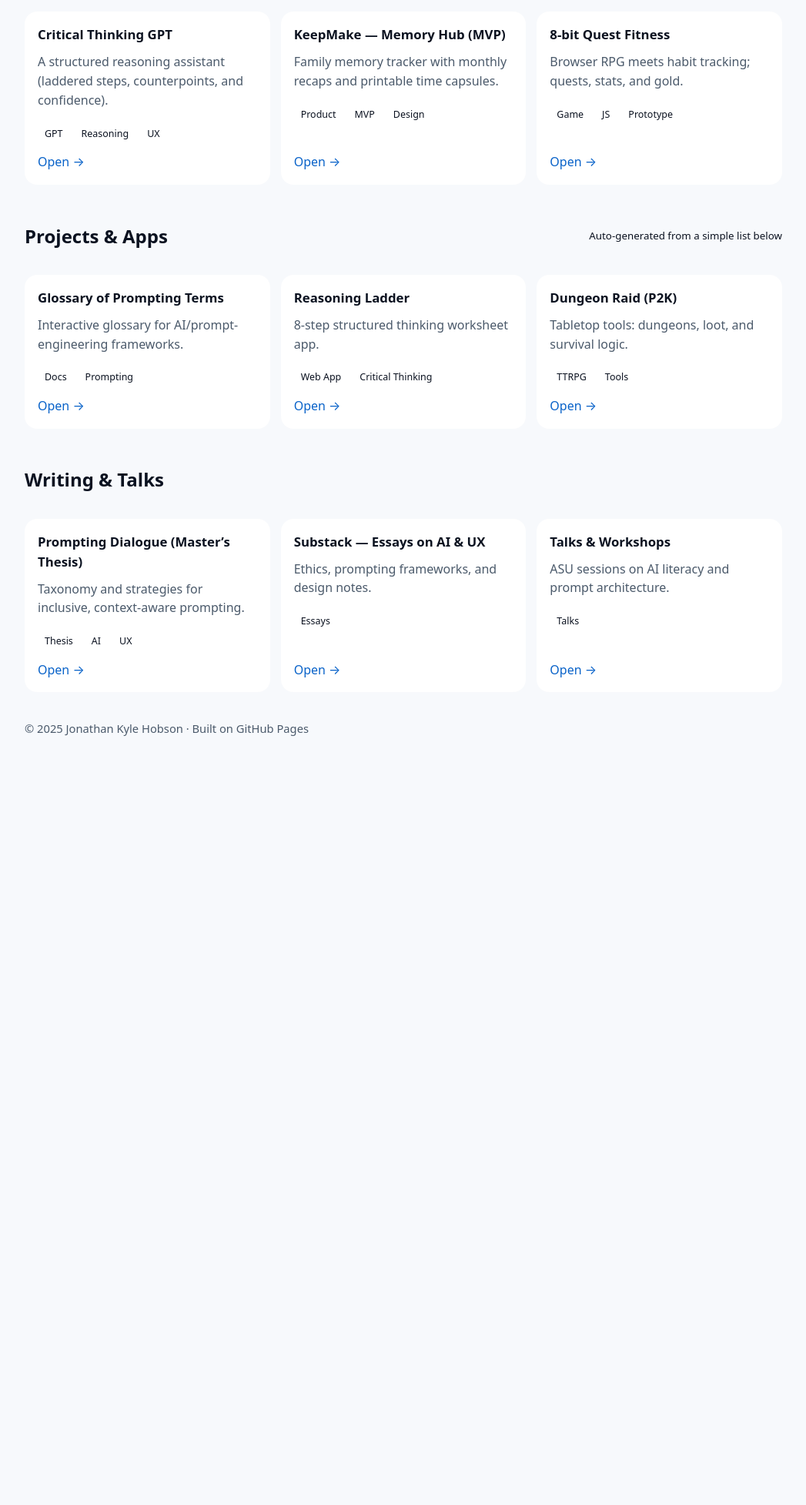
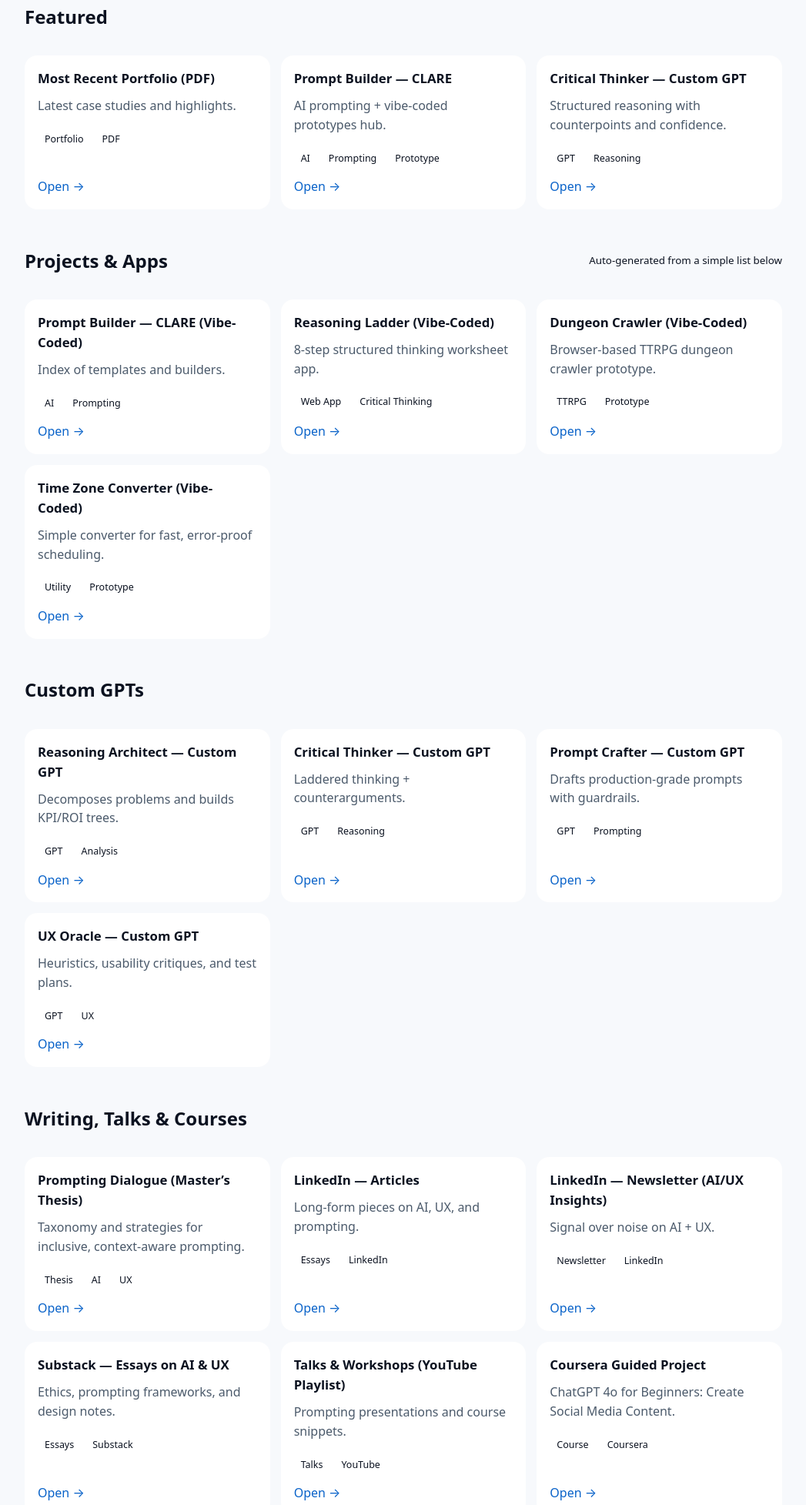
Before and after one commit to JonathanKHobson/home, a plain HTML site: page index.html in a window 1280 px wide. Shown: the part 313-2268 px from the top of the page at 77% size, without its empty margins (116-1163 px from the left). Before the commit the page ends 1314 px from the top, so only its background shows below. Drawn offline with Linux system fonts and the light colour scheme.

Commit message:
Update index.html

```diff
--- a/index.html
+++ b/index.html
@@ -72,7 +72,6 @@
     .tag{font-size:.78rem;padding:4px 8px;border-radius:999px;background:rgba(255,255,255,.07);border:1px solid rgba(255,255,255,.09)}
     .card a.more{margin-top:auto;align-self:flex-start}
     footer{margin:36px 0 12px;color:var(--muted);font-size:.92rem}
-    /* Focus-visible for keyboard users */
     :focus:not(:focus-visible){outline:none}
   </style>
 </head>
@@ -80,18 +79,19 @@
   <div class="wrap">
     <header aria-label="Site header">
       <div class="hero">
-        <div class="avatar" role="img" aria-label="Abstract avatar gradient"></div>
-        <div>
+<img class="avatar" src="assets/avatar.jpeg" alt="Jonathan Kyle Hobson" width="92" height="92">
+<div>
           <h1>Jonathan Kyle Hobson</h1>
           <p class="tagline">UX Research · AI Prompt Architect · Product Design</p>
           <div class="cta" role="navigation" aria-label="Primary actions">
             <a class="btn primary" href="#featured">Featured</a>
             <a class="btn" href="#projects">Projects</a>
+            <a class="btn" href="#gpts">Custom GPTs</a>
             <a class="btn" href="#writing">Writing</a>
+            <a class="btn" href="#profiles">Profiles</a>
             <a class="btn" href="mailto:jonathankhobson@gmail.com" rel="me">Contact</a>
-            <!-- Swap with real links when ready -->
-            <a class="btn" href="https://www.linkedin.com/in/jonathankhobson" target="_blank" rel="noopener">LinkedIn</a>
-            <a class="btn" href="resume.pdf" target="_blank" rel="noopener">Resume</a>
+            <a class="btn" href="https://www.linkedin.com/in/jonathankylehobson/" target="_blank" rel="noopener noreferrer">LinkedIn</a>
+            <a class="btn" href="https://jonathankhobson.github.io/Test/CaseStudies2025.pdf" target="_blank" rel="noopener noreferrer">Portfolio (PDF)</a>
           </div>
         </div>
       </div>
@@ -113,11 +113,25 @@
         <div class="grid" id="projectsGrid" role="list"></div>
       </section>
 
+      <section id="gpts" aria-labelledby="gpts-h">
+        <div class="section-h">
+          <h2 id="gpts-h">Custom GPTs</h2>
+        </div>
+        <div class="grid" id="gptGrid" role="list"></div>
+      </section>
+
       <section id="writing" aria-labelledby="writing-h">
         <div class="section-h">
-          <h2 id="writing-h">Writing & Talks</h2>
+          <h2 id="writing-h">Writing, Talks & Courses</h2>
         </div>
         <div class="grid" id="writingGrid" role="list"></div>
+      </section>
+
+      <section id="profiles" aria-labelledby="profiles-h">
+        <div class="section-h">
+          <h2 id="profiles-h">Profiles</h2>
+        </div>
+        <div class="grid" id="profilesGrid" role="list"></div>
       </section>
     </main>
 
@@ -126,47 +140,79 @@
     </footer>
   </div>
 
-  <!-- ====== Tiny data model you can edit in-place ====== -->
   <script>
     const DATA = {
       featured: [
         {
-          title: "Critical Thinking GPT",
-          desc: "A structured reasoning assistant (laddered steps, counterpoints, and confidence).",
-          tags: ["GPT", "Reasoning", "UX"],
-          url: "https://chat.openai.com/g/g-optOr9gG3-reasoning-architect-gpt"
+          title: "Most Recent Portfolio (PDF)",
+          desc: "Latest case studies and highlights.",
+          tags: ["Portfolio", "PDF"],
+          url: "https://jonathankhobson.github.io/Test/CaseStudies2025.pdf"
         },
         {
-          title: "KeepMake — Memory Hub (MVP)",
-          desc: "Family memory tracker with monthly recaps and printable time capsules.",
-          tags: ["Product", "MVP", "Design"],
-          url: "https://jonathankhobson.github.io/keepmake" // example path
+          title: "Prompt Builder — CLARE",
+          desc: "AI prompting + vibe-coded prototypes hub.",
+          tags: ["AI", "Prompting", "Prototype"],
+          url: "https://jonathankhobson.github.io/AI/index.html"
         },
         {
-          title: "8-bit Quest Fitness",
-          desc: "Browser RPG meets habit tracking; quests, stats, and gold.",
-          tags: ["Game", "JS", "Prototype"],
-          url: "https://jonathankhobson.github.io/8bit-quest"
+          title: "Critical Thinker — Custom GPT",
+          desc: "Structured reasoning with counterpoints and confidence.",
+          tags: ["GPT", "Reasoning"],
+          url: "https://chatgpt.com/g/g-TBLF9vKpo-critical-thinker"
         }
       ],
       projects: [
         {
-          title: "Glossary of Prompting Terms",
-          desc: "Interactive glossary for AI/prompt-engineering frameworks.",
-          tags: ["Docs", "Prompting"],
-          url: "https://jonathankhobson.github.io/glossary"
+          title: "Prompt Builder — CLARE (Vibe-Coded)",
+          desc: "Index of templates and builders.",
+          tags: ["AI", "Prompting"],
+          url: "https://jonathankhobson.github.io/AI/index.html"
         },
         {
-          title: "Reasoning Ladder",
+          title: "Reasoning Ladder (Vibe-Coded)",
           desc: "8-step structured thinking worksheet app.",
           tags: ["Web App", "Critical Thinking"],
-          url: "https://jonathankhobson.github.io/reasoning-ladder"
+          url: "https://jonathankhobson.github.io/AI/reasoningladder.html"
         },
         {
-          title: "Dungeon Raid (P2K)",
-          desc: "Tabletop tools: dungeons, loot, and survival logic.",
-          tags: ["TTRPG", "Tools"],
-          url: "https://jonathankhobson.github.io/p2k-dungeon-raid"
+          title: "Dungeon Crawler (Vibe-Coded)",
+          desc: "Browser-based TTRPG dungeon crawler prototype.",
+          tags: ["TTRPG", "Prototype"],
+          url: "https://jonathankhobson.github.io/TTRPG/dungeoncrawler/index.html"
+        },
+        {
+          title: "Time Zone Converter (Vibe-Coded)",
+          desc: "Simple converter for fast, error-proof scheduling.",
+          tags: ["Utility", "Prototype"],
+          url: "https://jonathankhobson.github.io/Test/timezoneconverter.html"
+        }
+        // Removed: KeepMake Memory Hub, 8-bit Quest Fitness, Glossary (no valid URL provided)
+      ],
+      gpts: [
+        {
+          title: "Reasoning Architect — Custom GPT",
+          desc: "Decomposes problems and builds KPI/ROI trees.",
+          tags: ["GPT", "Analysis"],
+          url: "https://chatgpt.com/g/g-optOr9gG3-reasoning-architect-gpt"
+        },
+        {
+          title: "Critical Thinker — Custom GPT",
+          desc: "Laddered thinking + counterarguments.",
+          tags: ["GPT", "Reasoning"],
+          url: "https://chatgpt.com/g/g-TBLF9vKpo-critical-thinker"
+        },
+        {
+          title: "Prompt Crafter — Custom GPT",
+          desc: "Drafts production-grade prompts with guardrails.",
+          tags: ["GPT", "Prompting"],
+          url: "https://chatgpt.com/g/g-Jf5jYxTRl-prompt-crafter"
+        },
+        {
+          title: "UX Oracle — Custom GPT",
+          desc: "Heuristics, usability critiques, and test plans.",
+          tags: ["GPT", "UX"],
+          url: "https://chatgpt.com/g/g-tzze5iGN7-ux-oracle"
         }
       ],
       writing: [
@@ -174,19 +220,75 @@
           title: "Prompting Dialogue (Master’s Thesis)",
           desc: "Taxonomy and strategies for inclusive, context-aware prompting.",
           tags: ["Thesis", "AI", "UX"],
-          url: "https://asuworks.example/thesis" // replace
+          url: "https://jonathankhobson.github.io/home/thesis.pdf"
+        },
+        {
+          title: "LinkedIn — Articles",
+          desc: "Long-form pieces on AI, UX, and prompting.",
+          tags: ["Essays", "LinkedIn"],
+          url: "https://www.linkedin.com/in/jonathankylehobson/recent-activity/articles/"
+        },
+        {
+          title: "LinkedIn — Newsletter (AI/UX Insights)",
+          desc: "Signal over noise on AI + UX.",
+          tags: ["Newsletter", "LinkedIn"],
+          url: "https://www.linkedin.com/newsletters/ai-ux-insights-the-future"
         },
         {
           title: "Substack — Essays on AI & UX",
           desc: "Ethics, prompting frameworks, and design notes.",
-          tags: ["Essays"],
+          tags: ["Essays", "Substack"],
           url: "https://jonathankhobson.substack.com"
         },
         {
-          title: "Talks & Workshops",
-          desc: "ASU sessions on AI literacy and prompt architecture.",
-          tags: ["Talks"],
-          url: "https://www.linkedin.com/in/jonathankhobson/details/experience/"
+          title: "Talks & Workshops (YouTube Playlist)",
+          desc: "Prompting presentations and course snippets.",
+          tags: ["Talks", "YouTube"],
+          url: "https://www.youtube.com/playlist?list=PLqHB2jaO79PYa3DcMpdm926q35-B25YWN"
+        },
+        {
+          title: "Coursera Guided Project",
+          desc: "ChatGPT 4o for Beginners: Create Social Media Content.",
+          tags: ["Course", "Coursera"],
+          url: "https://www.coursera.org/projects/chatgpt-beginners"
+        },
+        {
+          title: "Course Walkthrough (YouTube)",
+          desc: "Video version of the Coursera project.",
+          tags: ["Course", "YouTube"],
+          url: "https://www.youtube.com/watch?v=TE75o6IXWo8&t=1s"
+        }
+      ],
+      profiles: [
+        {
+          title: "LinkedIn — Profile",
+          desc: "Connect and view projects.",
+          tags: ["LinkedIn"],
+          url: "https://www.linkedin.com/in/jonathankylehobson/"
+        },
+        {
+          title: "LinkedIn — Projects",
+          desc: "Selected public project listings.",
+          tags: ["LinkedIn"],
+          url: "https://www.linkedin.com/in/jonathankylehobson/details/projects/"
+        },
+        {
+          title: "YouTube — PromptArchitectGPT",
+          desc: "AI + prompting content.",
+          tags: ["YouTube"],
+          url: "https://www.youtube.com/@PromptArchitectGPT"
+        },
+        {
+          title: "YouTube — Jonathan K. Hobson",
+          desc: "Talks, demos, and playlists.",
+          tags: ["YouTube"],
+          url: "https://www.youtube.com/@jonathanhobson9690"
+        },
+        {
+          title: "Behance — UX Mastermind",
+          desc: "Visuals and design experiments.",
+          tags: ["Behance"],
+          url: "https://www.behance.net/uxmastermind"
         }
       ]
     };
@@ -198,7 +300,7 @@
           <h3>${title}</h3>
           <p>${desc}</p>
           <div class="tags">${tagHtml}</div>
-          <a class="more" href="${url}" target="_blank" rel="noopener">Open →</a>
+          <a class="more" href="${url}" target="_blank" rel="noopener noreferrer" aria-label="${title} (opens in a new tab)">Open →</a>
         </article>
       `;
     }
@@ -207,9 +309,13 @@
       const f = document.getElementById('featuredGrid');
       const p = document.getElementById('projectsGrid');
       const w = document.getElementById('writingGrid');
+      const g = document.getElementById('gptGrid');
+      const pr = document.getElementById('profilesGrid');
       f.innerHTML = DATA.featured.map(card).join("");
       p.innerHTML = DATA.projects.map(card).join("");
       w.innerHTML = DATA.writing.map(card).join("");
+      g.innerHTML = DATA.gpts.map(card).join("");
+      pr.innerHTML = DATA.profiles.map(card).join("");
     }
     render();
   </script>
```
